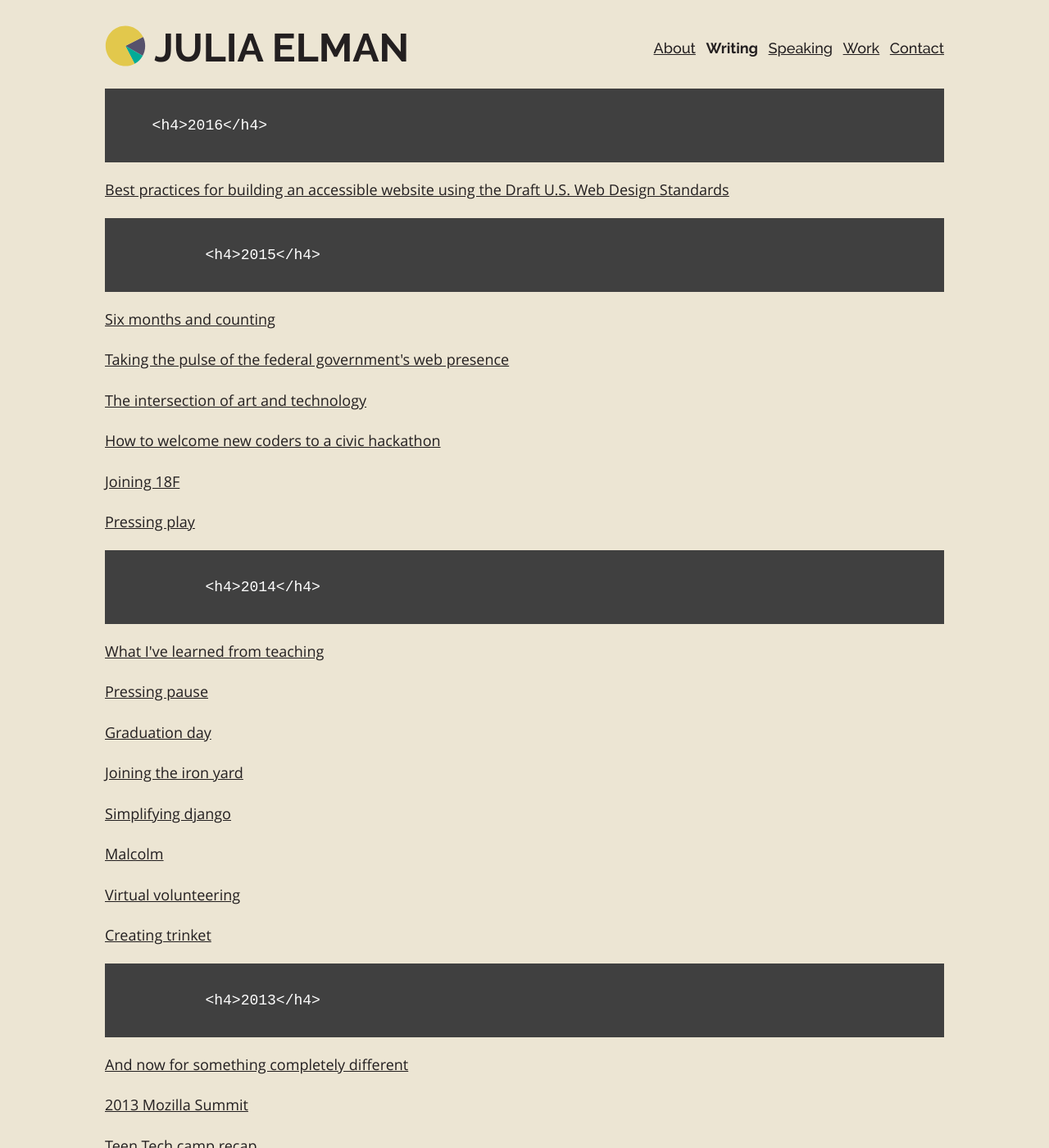
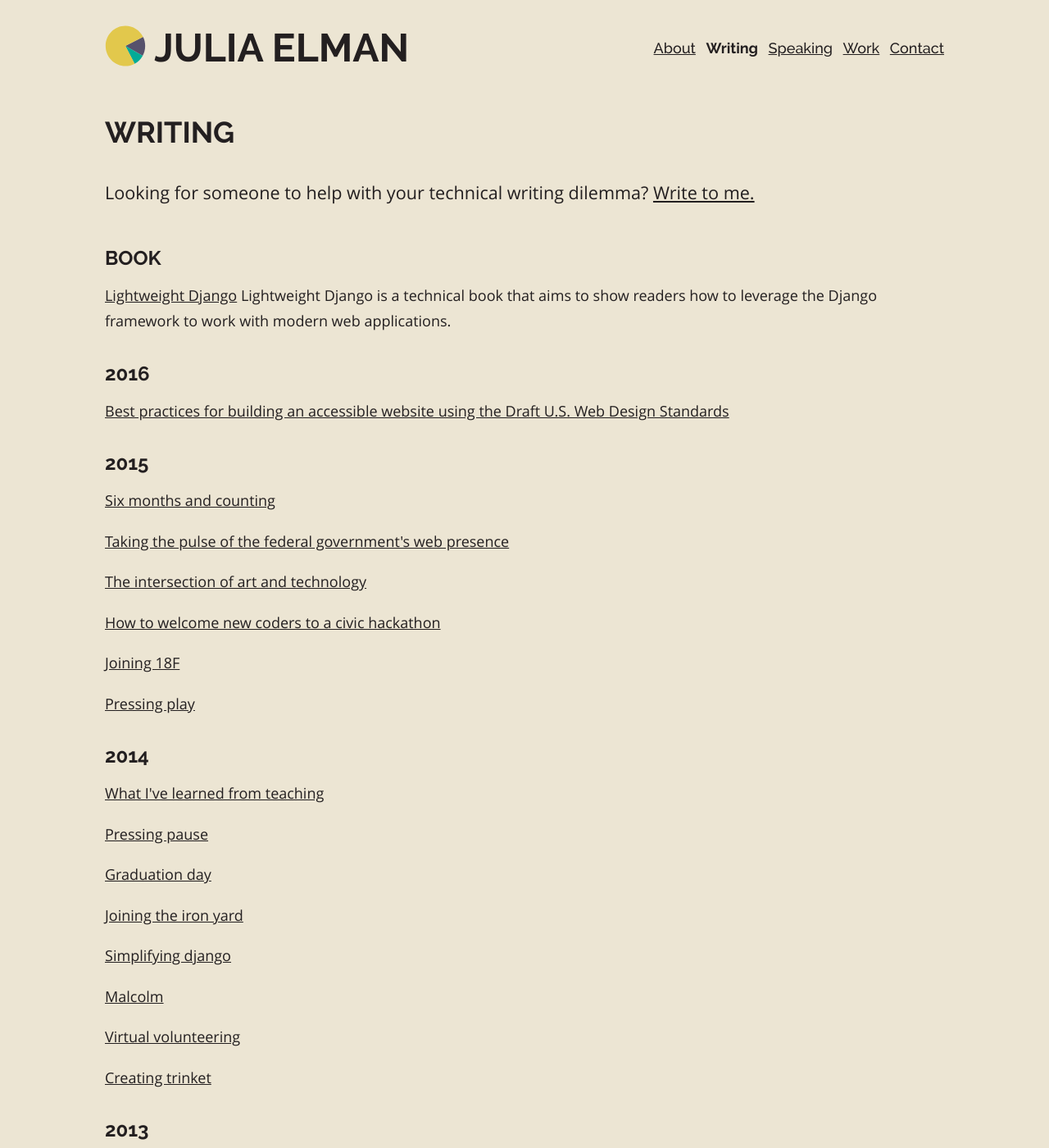
Before and after one commit to juliaelman/juliaelman.github.io, a Jekyll site: the page built from pages/writing.md, in a window 1280 px wide and 1400 px high. Shown: the whole window at 82% size. Built offline with Jekyll 4.4.1, drawn with Linux system fonts in a browser that asks for light colours; some of the changed text lies outside the part shown.

Commit message:
Update layout to default, up copy structure for pages/writing.md.

```diff
--- a/pages/writing.md
+++ b/pages/writing.md
@@ -1,31 +1,38 @@
 ---
-layout: base
+layout: default
 title: Writing
 permalink: writing
 body_id: page-list
 ---
 
+<p class="subtitle">Looking for someone to help with your technical writing dilemma? <a href="mailto:hello@juliaelman.com?subject=Hello, Julia! Let's talk writing.">Write to me.</a></p>
+
+<h3>Book</h3>
+
+[Lightweight Django](link to O'Reilly)
+Lightweight Django is a technical book that aims to show readers how to leverage the Django framework to work with modern web applications.
+
 {% for post in site.posts %}
-	{% unless post.next %}
-	  <h4>{{ post.date|date: '%Y' }}</h4>
-	{% else %}
-	  {% capture year %}{{ post.date|date: '%Y' }}{% endcapture %}
-	  {% capture nyear %}{{ post.next.date | date: '%Y' }}{% endcapture %}
-	  {% if year != nyear %}
-	   	<h4>{{ post.date|date: '%Y' }}</h4>
-	  {% endif %}
-	{% endunless %}
-  <article>
-	  <p>
-	  	{% if post.external_url %}
-	  		<a href="{{ post.external_url }}">
-		  		{{ post.title }}
-		  	</a>
-	  	{% else %}
-		  	<a href="{{ post.url }}">
-		  		{{ post.title }}
-		  	</a>
-	  	{% endif %}
-	  </p>
-	</article>
+{% unless post.next %}
+<h3>{{ post.date|date: '%Y' }}</h3>
+{% else %}
+  {% capture year %}{{ post.date|date: '%Y' }}{% endcapture %}
+  {% capture nyear %}{{ post.next.date | date: '%Y' }}{% endcapture %}
+  {% if year != nyear %}
+<h3>{{ post.date|date: '%Y' }}</h3>
+  {% endif %}
+{% endunless %}
+<article>
+  <p>
+  	{% if post.external_url %}
+  		<a href="{{ post.external_url }}">
+	  		{{ post.title }}
+	  	</a>
+  	{% else %}
+	  	<a href="{{ post.url }}">
+	  		{{ post.title }}
+	  	</a>
+  	{% endif %}
+  </p>
+</article>
 {% endfor %}
```
